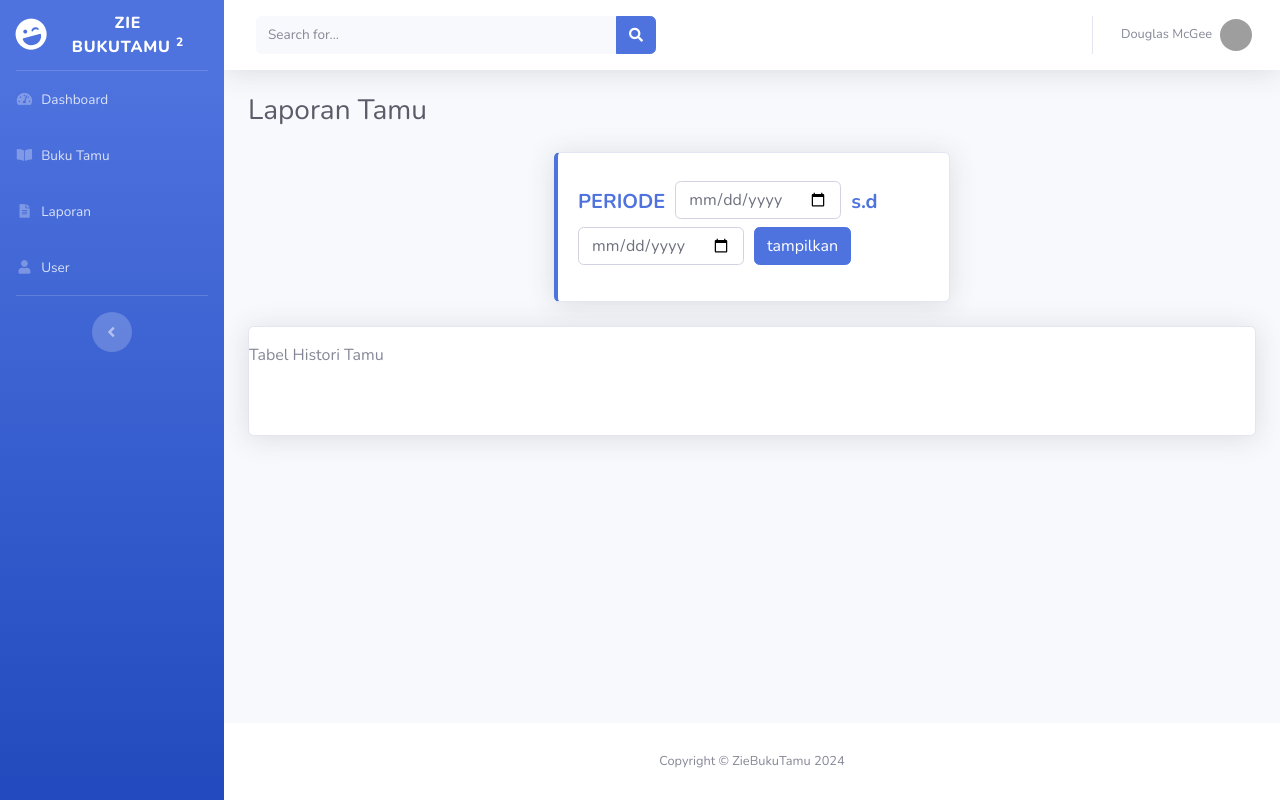
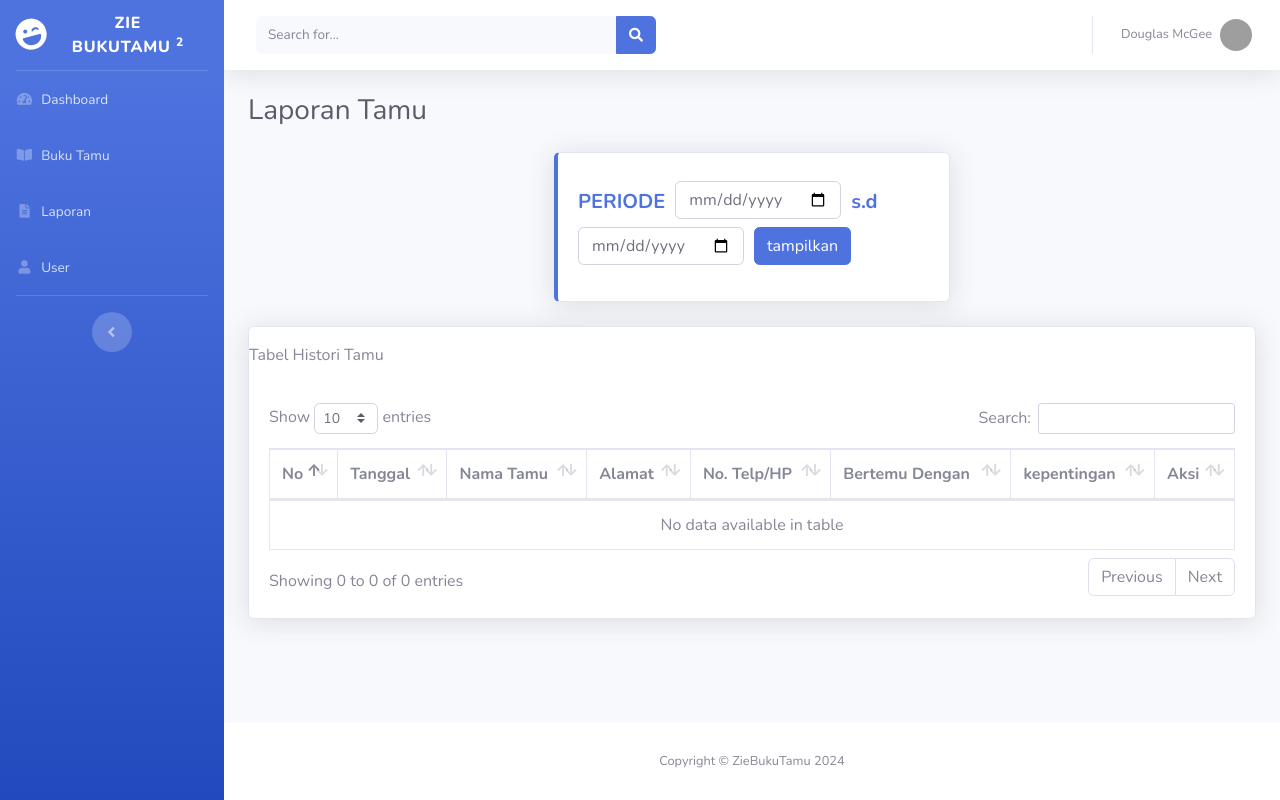
Before and after one commit to Prajaaa08/Buku-Tamu, a PHP site: page /laporan.php in a window 1280 px wide. Run offline with PHP 8.4, Linux system fonts and the light colour scheme; grey boxes are pictures that could not be loaded.

Commit message:
menambahkan halaman laporan dan fitur tampil laporan

```diff
--- a/laporan.php
+++ b/laporan.php
@@ -52,7 +52,46 @@ include_once('templates/header.php');
     <div class="card-body">
         <div class="table-responsive">
             <table class="table table-bordered" id="dataTable" width="100%" cellspacing="0">
+                <thead>
+                        <tr>
+                            <th>No</th>
+                            <th>Tanggal</th>
+                            <th>Nama Tamu</th>
+                            <th>Alamat</th>
+                            <th>No. Telp/HP</th>
+                            <th>Bertemu Dengan</th>
+                            <th>kepentingan</th>
+                            <th>Aksi</th>
+                        </tr>
+                </thead>
+                <tbody>
+                    <?php
+                    if (isset($_POST['tampilkan'])) {
+                        $p_awal = $_POST['p_awal'];
+                        $p_akhir = $_POST['p_akhir'];
+                        // penomoran auto-increment
+                        $no = 1;
+                        // query untuj memangil semua data dari tabel buku_tamu
+                        $buku_tamu = query("SELECT * FROM buku_tamu WHERE tanggal BETWEEN '$p_awal' AND '$p_akhir' ");
+                        foreach ($buku_tamu as $tamu) : ?>
+                        <tr>
+                            <td><?= $no++; ?></td>
+                            <td><?= $tamu['tanggal']?></td>
+                            <td><?= $tamu['nama_tamu']?></td>
+                            <td><?= $tamu['alamat']?></td>
+                            <td><?= $tamu['no_hp']?></td>
+                            <td><?= $tamu['bertemu']?></td>
+                            <td><?= $tamu['kepentingan']?></td>
+                            <td>
+                                <a href="edit-tamu.php?id=<?=$tamu['id_tamu'] ?>" class="btn btn-success">Ubah</a>
+                                <a onclick="return confirm('Apakah anda yakin ingin mengahapus data ini?')" class="btn btn-danger" href="hapus-tamu.php?id=<?= $tamu['id_tamu'] ?>">Hapus</a>
 
+                            </td>
+                        </tr>
+                <?php endforeach;
+                    }
+                    ?>
+                </tbody>
             </table>
         </div>
     </div>
```
